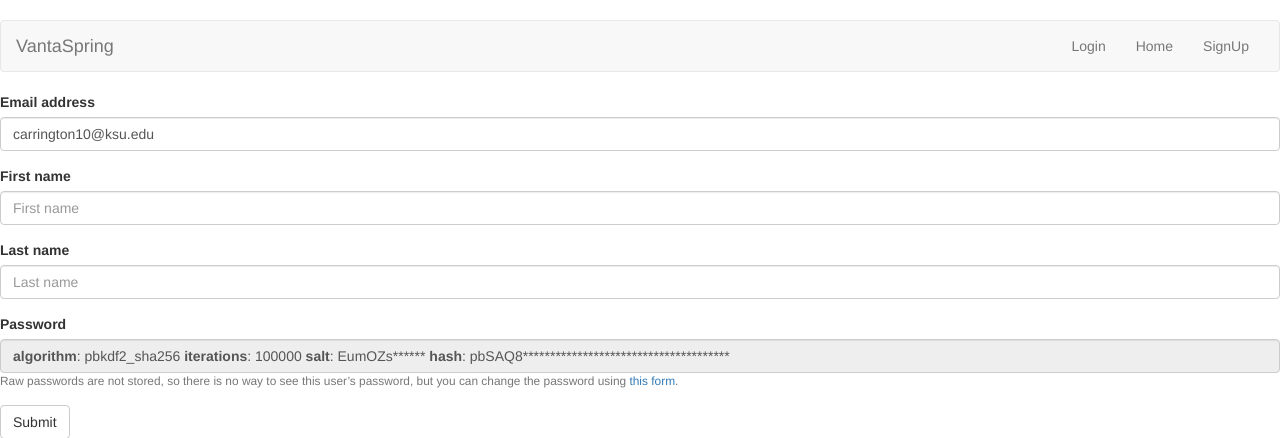
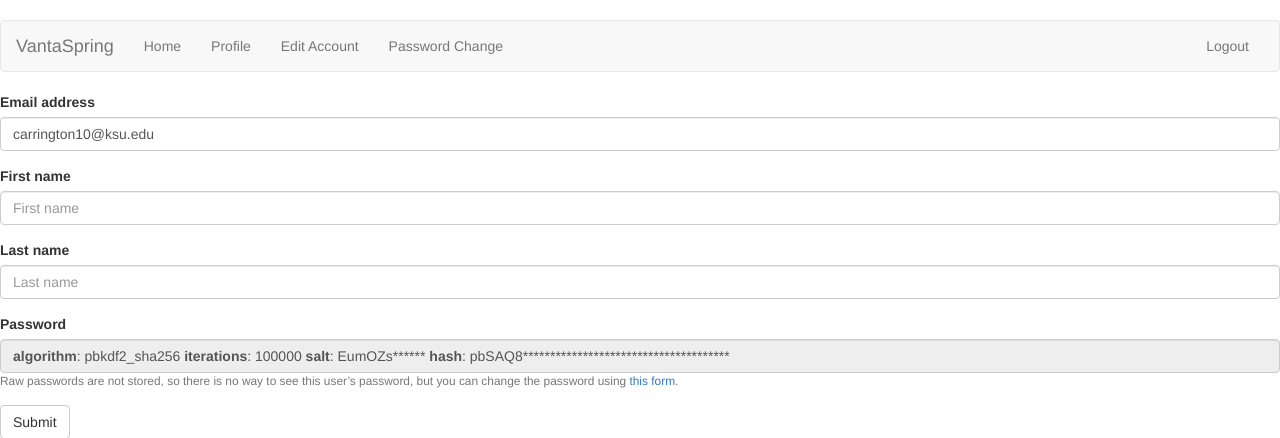
Before and after one commit to carrington10/final-project, a Django app: page /accounts/profile/edit in a window 1280 px wide. Shown: the top 438 px of the page. Run offline with Django 3.2, Linux system fonts and the light colour scheme; a user stored in the database is signed in; some libraries are stand-ins or nearby versions.

Commit message:
this is for login user authentification

```diff
--- a/mysite/accounts/views.py
+++ b/mysite/accounts/views.py
@@ -1,12 +1,14 @@
 from django.shortcuts import render, redirect
 from django.urls import reverse
 from django.contrib.auth import update_session_auth_hash
+from django.contrib.auth.decorators import login_required
 from django.contrib.auth.forms import (
                         UserCreationForm,
                         UserChangeForm,
                      PasswordChangeForm)
 from django.contrib.auth.models import  User
 from accounts.forms import SignupForm, EditProfileForm
+
 
 # Create your views here.
 
@@ -27,10 +29,11 @@ def register(request):
             args = {'form':form}
             return render(request,'accounts/signup.html',args)
 # profile view for the user and friends of user to see thier profile
+@login_required
 def view_profile(request):
     args = {'user': request.user}
     return render(request,'accounts/profile.html',args)
-
+@login_required
 def edit_profile(request):
     if request.method == 'POST':
         form = EditProfileForm(request.POST,instance = request.user)
@@ -48,7 +51,7 @@ def edit_profile(request):
             return render(request,'accounts/edit_profile.html',args)
 
 # lets the user change thier password
-
+@login_required
 def change_password(request):
     if request.method == 'POST':
         form = PasswordChangeForm(data = request.POST, user = request.user)
--- a/mysite/templates/base.html
+++ b/mysite/templates/base.html
@@ -24,13 +24,24 @@
              <a class="navbar-brand" href="#">VantaSpring</a>
            </div>
            <div id="navbar" class="navbar-collapse collapse">
+
+          {% if user.is_authenticated %}
+             <ul class="nav navbar-nav navbar-left">
+               <li> <a href="{% url 'animeweb:home'%}">Home</a></li>
+               <li> <a href="{% url 'accounts:view_profile' %}"> Profile </a></li>
+                <li> <a href="{% url 'accounts:edit_profile' %}"> Edit Account </a></li>
+                <li> <a href="{% url 'accounts:change_password' %}">Password Change</a></li>
+             </ul>
+             <ul class="nav navbar-nav navbar-right">
+               <li><a href = "{% url 'logout' %}">Logout</a></li>
+             </ul>
+          {% else %}
              <ul class="nav navbar-nav navbar-right">
                <li><a href = "{% url 'login' %}">Login</a></li>
-               <ul class="nav navbar-nav navbar-left">
-                 <li> <a href="{% url 'animeweb:home'%}">Home</a></li>
-               </ul>
+
                <li><a href="{% url 'accounts:register' %}">SignUp</a></li>
              </ul>
+          {% endif %}
            </div><!--/.nav-collapse -->
          </div><!--/.container-fluid -->
        </nav>
```
Also changed, not shown: mysite/db.sqlite3.
